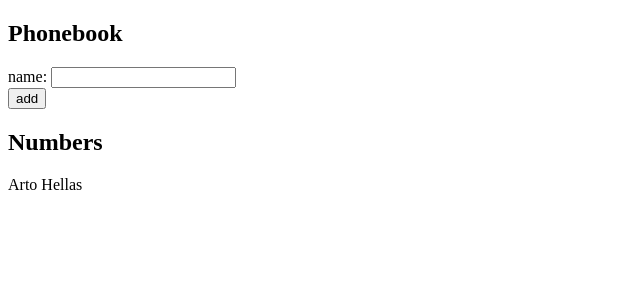
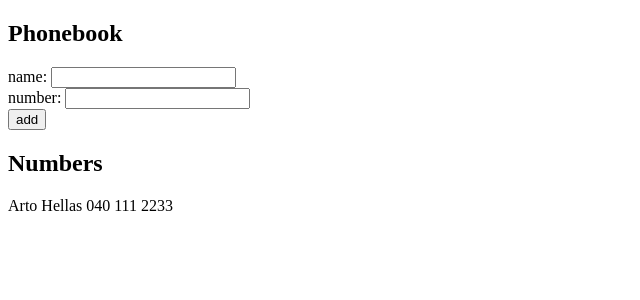
Before and after one commit to voidRaptor/fullstackopen, a React (Create React App) app in the folder part2/phonebook/: page / in a window 1280 px wide. Shown: the top 300 px of the page, without its empty margins (0-640 px from the left). Built offline with nearby package versions, Linux system fonts and the light colour scheme.

Commit message:
complete part 2 ex2.8

```diff
--- a/part2/phonebook/src/App.js
+++ b/part2/phonebook/src/App.js
@@ -2,18 +2,23 @@ import React, { useState } from 'react'
 
 
 const App = () => {
-  const [ persons, setPersons] = useState([ { name: 'Arto Hellas' } ])
+  const [ persons, setPersons] = useState([ { name: 'Arto Hellas', number: "040 111 2233" } ])
   const [ newName, setNewName ] = useState('')
+  const [ newNumber, setNewNumber ] = useState('')
 
 
-  const onChange = (event) => {
+  const onNameChange = (event) => {
     setNewName(event.target.value)
+  }
+
+  const onNumberChange = (event) => {
+    setNewNumber(event.target.value)
   }
 
   const onSubmit = (event) => {
     event.preventDefault() // prevent redirection
 
-    const person = {name: newName}
+    const person = {name: newName, number: newNumber}
 
     if (persons.some(item => item.name === person.name)) {
       alert(`"${newName}" is already added to phonebook`)
@@ -29,16 +34,15 @@ const App = () => {
     <div>
       <h2>Phonebook</h2>
       <form onSubmit={onSubmit} >
-        <div>
-          name: <input onChange={onChange} value={newName}/>
-        </div>
+        <div> name: <input onChange={onNameChange} value={newName}/> </div>
+        <div> number: <input onChange={onNumberChange} value={newNumber}/> </div>
         <div>
           <button type="submit">add</button>
         </div>
       </form>
       <h2>Numbers</h2>
       {
-        persons.map(item => <p key={item.name}>{item.name}</p>)
+        persons.map(item => <p key={item.name}>{item.name} {item.number}</p>)
       }
     </div>
   )
```
